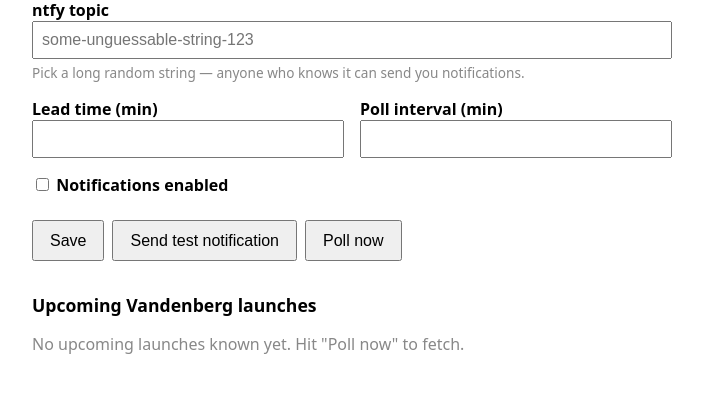
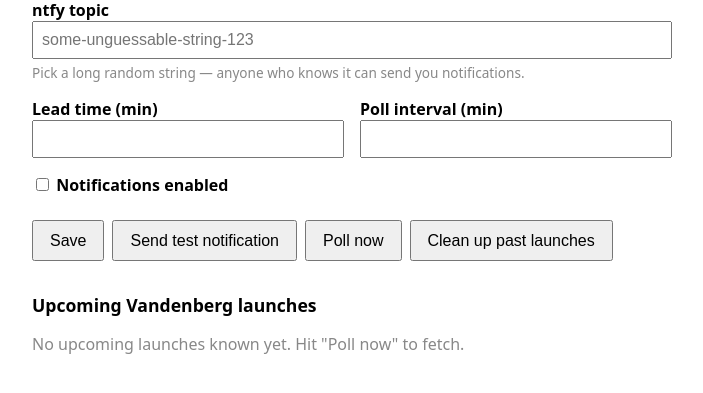
Before and after one commit to esalavat/spacenotifier, a FastAPI app: template app/templates/settings.html in a window 1280 px wide. Shown: the part 114-507 px from the top of the page, without its empty margins (288-991 px from the left). Run offline with FastAPI, Linux system fonts and the light colour scheme; the template is opened without the code that fills it, so the values that code supplies are empty; parts of the project's set-up code (start-up, migrations or seed data) failed here and were passed over.

Commit message:
Make past-launch cleanup manual via a UI button
Remove the auto-prune-after-poll behavior and expose cleanup as an
explicit "Clean up past launches" button in the settings UI, backed by
POST /admin/cleanup. The button uses a confirm() prompt and formnovalidate
so it can be triggered without filling in the ntfy topic field first.
Renamed prune_past_launches(days=...) to delete_past_launches() since the
day-window is no longer meaningful for an on-demand action.

Co-Authored-By: Claude Opus 4.7 (1M context) <noreply@anthropic.com>

```diff
--- a/app/db.py
+++ b/app/db.py
@@ -1,7 +1,7 @@
 import os
 import sqlite3
 from contextlib import contextmanager
-from datetime import datetime, timedelta, timezone
+from datetime import datetime, timezone
 
 DB_PATH = os.environ.get("SPACENOTIFIER_DB", "/data/spacenotifier.db")
 
@@ -106,9 +106,9 @@ def list_upcoming_launches(limit: int = 5) -> list[sqlite3.Row]:
         )
 
 
-def prune_past_launches(days: int = 7) -> int:
-    """Delete launches whose T-0 is more than `days` in the past. Returns rows deleted."""
-    cutoff = (datetime.now(timezone.utc) - timedelta(days=days)).isoformat()
+def delete_past_launches() -> int:
+    """Delete launches whose T-0 is already in the past. Returns rows deleted."""
+    now = datetime.now(timezone.utc).isoformat()
     with connect() as conn:
-        cur = conn.execute("DELETE FROM launches WHERE net_utc < ?", (cutoff,))
+        cur = conn.execute("DELETE FROM launches WHERE net_utc < ?", (now,))
         return cur.rowcount
--- a/app/main.py
+++ b/app/main.py
@@ -114,6 +114,16 @@ def admin_poll(request: Request):
         return _render(request, flash=f"Poll failed: {exc}", flash_kind="err")
 
 
+@app.post("/admin/cleanup")
+def admin_cleanup(request: Request):
+    try:
+        n = db.delete_past_launches()
+        return _render(request, flash=f"Removed {n} past launch row(s).", flash_kind="ok")
+    except Exception as exc:
+        log.exception("cleanup failed")
+        return _render(request, flash=f"Cleanup failed: {exc}", flash_kind="err")
+
+
 @app.get("/admin/jobs")
 def admin_jobs():
     return {
--- a/app/poller.py
+++ b/app/poller.py
@@ -67,10 +67,6 @@ def poll_and_schedule(scheduler: BaseScheduler) -> int:
         db.upsert_launch(launch_id, name, net, status)
         if _schedule_one(scheduler, launch_id, name, net):
             scheduled += 1
-
-    pruned = db.prune_past_launches(days=7)
-    if pruned:
-        log.info("pruned %d past launch row(s)", pruned)
     return scheduled
 
 
--- a/app/templates/settings.html
+++ b/app/templates/settings.html
@@ -65,6 +65,11 @@
     <button type="submit">Save</button>
     <button type="submit" formaction="/test" formmethod="post">Send test notification</button>
     <button type="submit" formaction="/admin/poll" formmethod="post">Poll now</button>
+    <button type="submit" formaction="/admin/cleanup" formmethod="post"
+            formnovalidate
+            onclick="return confirm('Delete all launches whose T-0 has passed?');">
+      Clean up past launches
+    </button>
   </div>
 </form>
 
```
Also changed, not shown: README.md.
